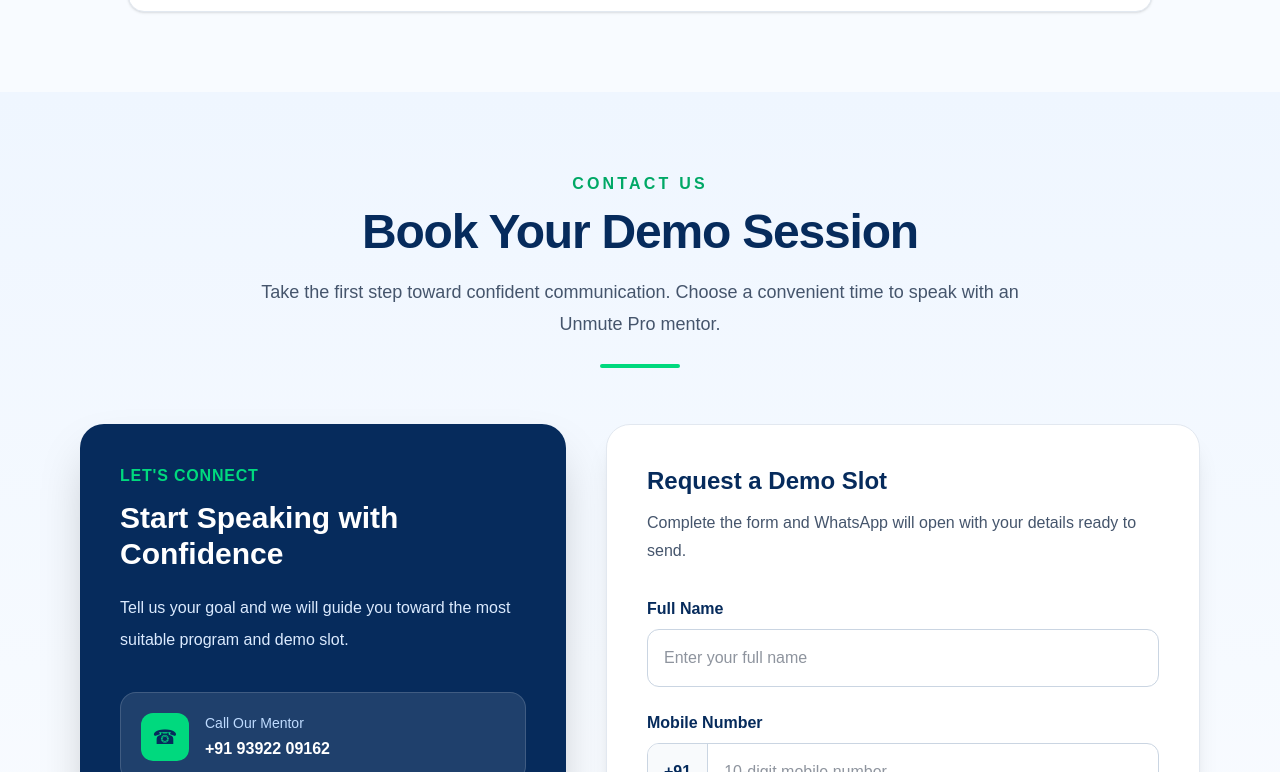
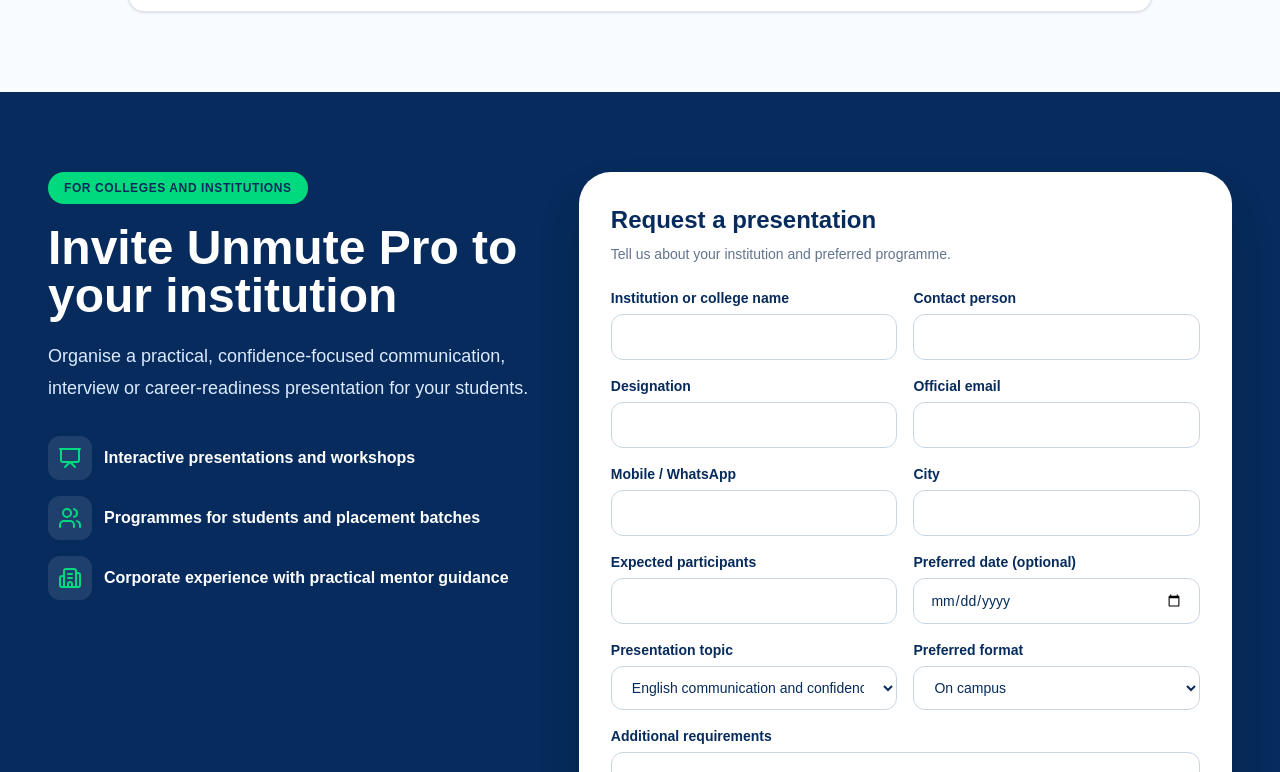
Before and after one commit to manibabue9/unmutepro, a Next.js app: page / in a window 1280 px wide. Shown: the part 9148-9920 px from the top of the page. Built offline with nearby package versions, Linux system fonts and the light colour scheme; no server answers.

Commit message:
Show institution presentation enquiry on website

```diff
--- a/app/page.tsx
+++ b/app/page.tsx
@@ -9,6 +9,7 @@ import FAQ from "@/components/FAQ";
 import Contact from "@/components/Contact";
 import Footer from "@/components/Footer";
 import WhatsAppButton from "@/components/WhatsAppButton";
+import InstitutionEnquiry from "@/components/InstitutionEnquiry";
 
 export default function Home() {
   return (
@@ -21,6 +22,7 @@ export default function Home() {
       <LearningJourney />
       <LearnerOutcomes />
       <FAQ />
+      <InstitutionEnquiry />
       <Contact />
       <Footer />
       <WhatsAppButton />
```
